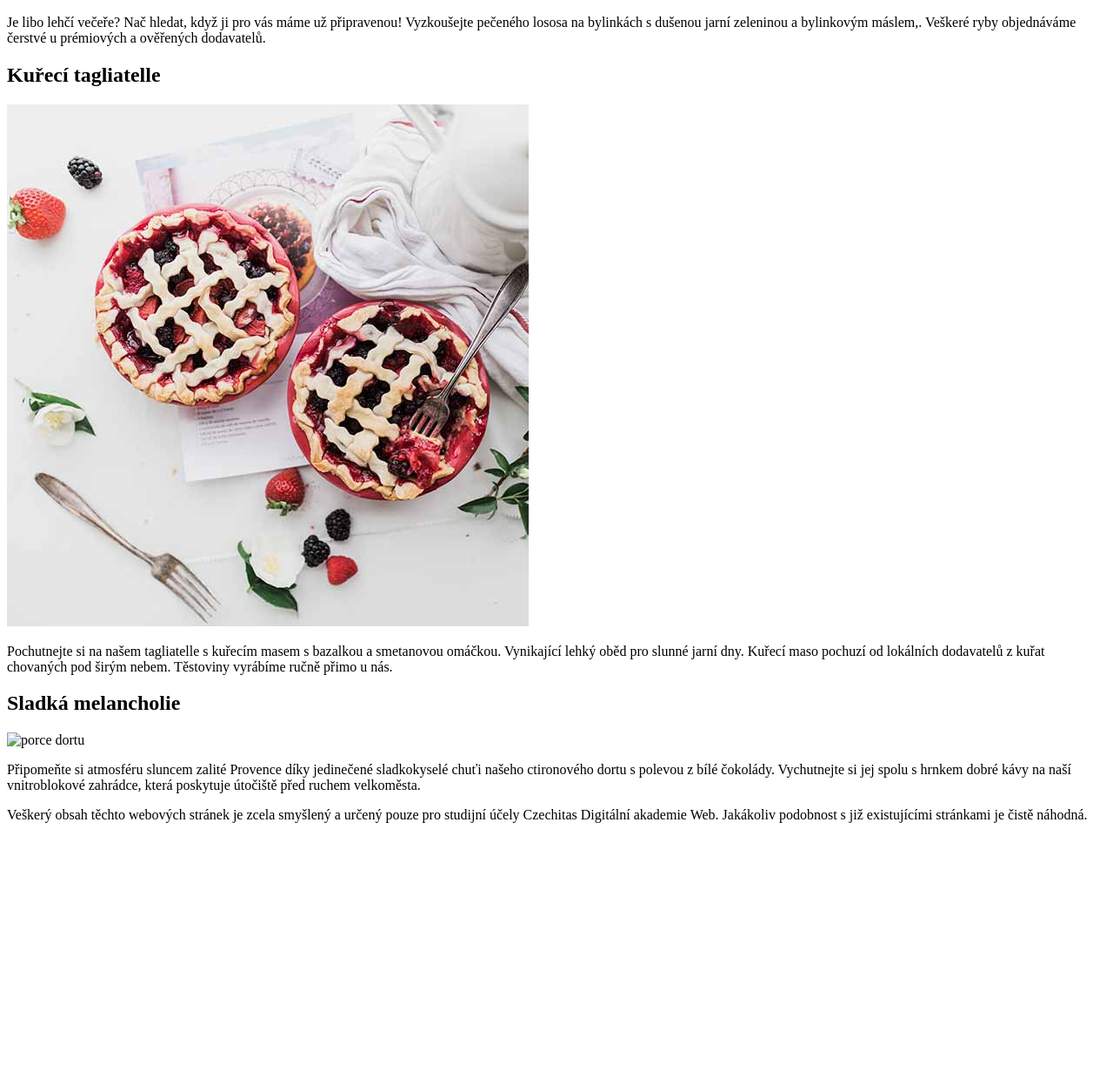
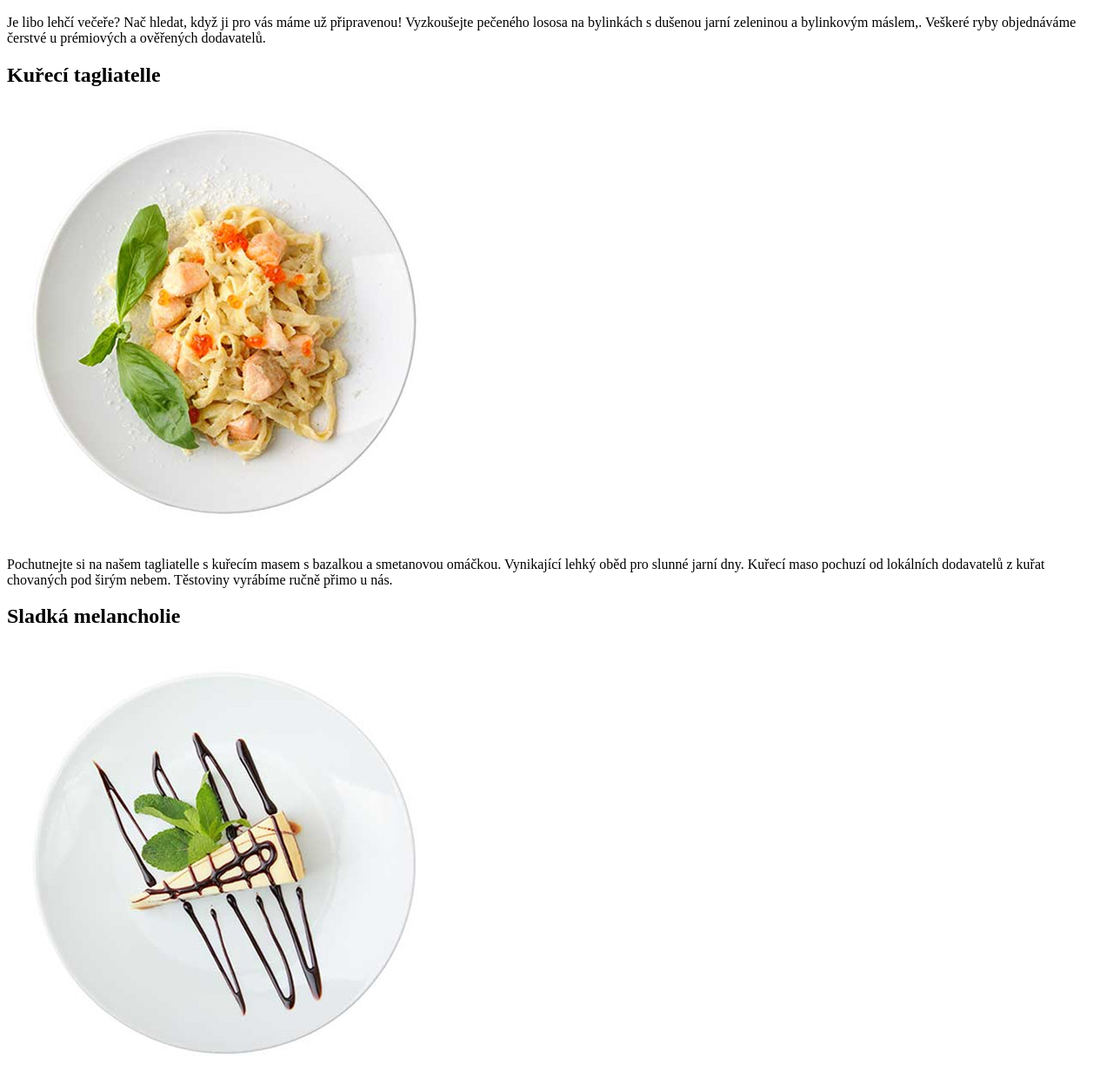
Before and after one commit to EliKorenc/Saturejka, a plain HTML site: page index.html in a window 1280 px wide. Shown: the part 2184-3429 px from the top of the page at 87% size. Before the commit the page ends 3146 px from the top, so only its background shows below. Drawn offline with Linux system fonts and the light colour scheme.

Commit message:
oprava vložených obrázků.

```diff
--- a/index.html
+++ b/index.html
@@ -55,7 +55,7 @@
 
     <h2>Kuřecí tagliatelle</h2>
 
-    <img src="img/home2.jpg" alt="tagliatelle" />
+    <img src="img/dish2.jpg" alt="tagliatelle" />
 
     <p>
       Pochutnejte si na našem tagliatelle s kuřecím masem s bazalkou a
@@ -66,7 +66,7 @@
 
     <h2>Sladká melancholie</h2>
 
-    <img scr="img/home3.jpg" alt="porce dortu" />
+    <img src="img/dish3.jpg" alt="porce dortu" />
 
     <p>
       Připomeňte si atmosféru sluncem zalité Provence díky jedinečené
```
